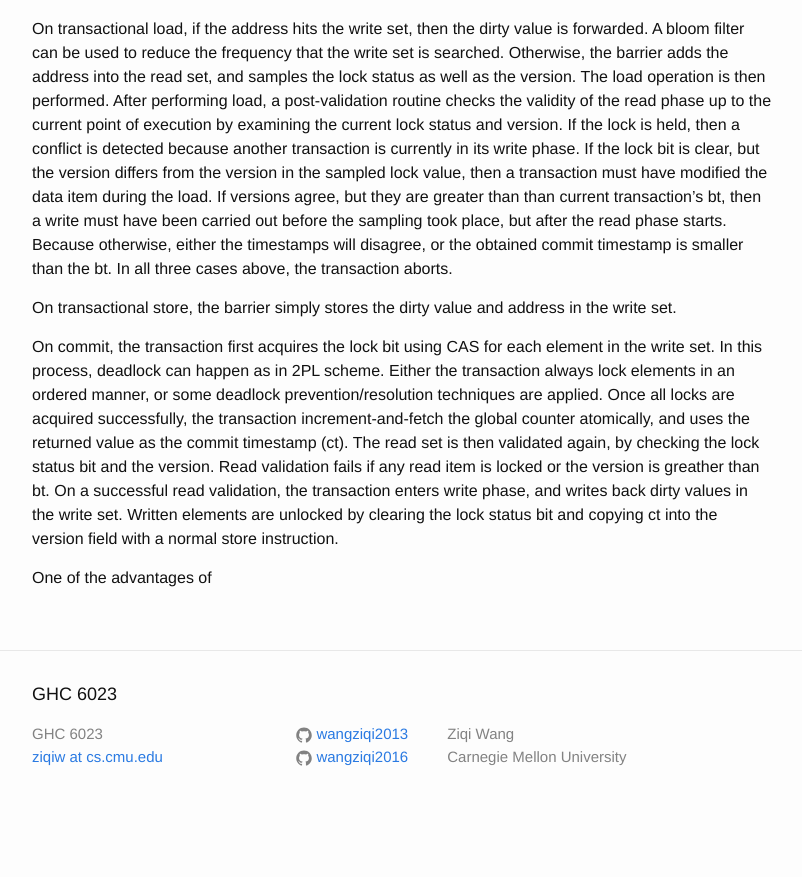
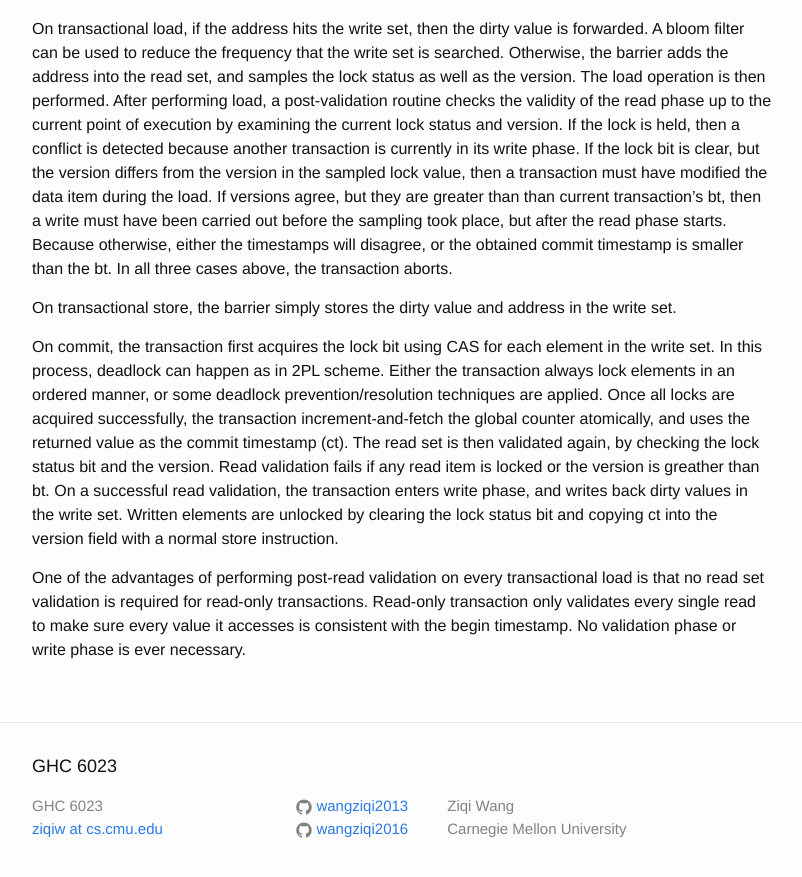
Before and after one commit to wangziqi2013/wangziqi2013.github.io, a Jekyll site: the page built from _posts/2018-03-18-Transactional-Locking-II.markdown, in a window 1280 px wide and 900 px high, scrolled down 1159 px. Shown: the top 877 px of the window, without its empty margins (238-1040 px from the left). Built offline with Jekyll 4.4.1, drawn with Linux system fonts in a browser that asks for light colours; before the commit the page ends 1987 px from its top, so only the background shows below that.

Commit message:
Adding advantage of post validation

```diff
--- a/_posts/2018-03-18-Transactional-Locking-II.markdown
+++ b/_posts/2018-03-18-Transactional-Locking-II.markdown
@@ -65,4 +65,7 @@ is greather than bt. On a successful read validation, the transaction enters wri
 dirty values in the write set. Written elements are unlocked by clearing the lock status bit and copying
 ct into the version field with a normal store instruction.
 
-One of the advantages of
+One of the advantages of performing post-read validation on every transactional load is that no read
+set validation is required for read-only transactions. Read-only transaction only validates every single read
+to make sure every value it accesses is consistent with the begin timestamp. No validation phase or write phase
+is ever necessary.
```
